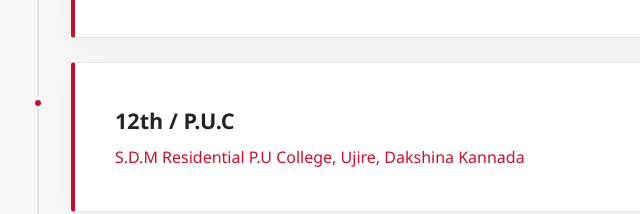
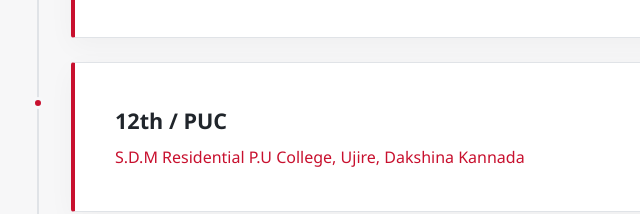
Before and after one commit to akashnavale0605/portfolio, a plain HTML site: page index.html in a window 1280 px wide. Shown: the part 3433-3647 px from the top of the page, 73-713 px from the left. Drawn offline with Linux system fonts and the light colour scheme.

Commit message:
Update index.html

```diff
--- a/index.html
+++ b/index.html
@@ -734,7 +734,7 @@
                     <div class="exp-card">
                         <div class="exp-header" style="margin-bottom: 0;">
                             <div class="exp-title">
-                                <h3>12th / P.U.C</h3>
+                                <h3>12th / PUC</h3>
                                 <p>S.D.M Residential P.U College, Ujire, Dakshina Kannada</p>
                             </div>
                             <div class="exp-date">Percentage: 90.16%</div>
```
